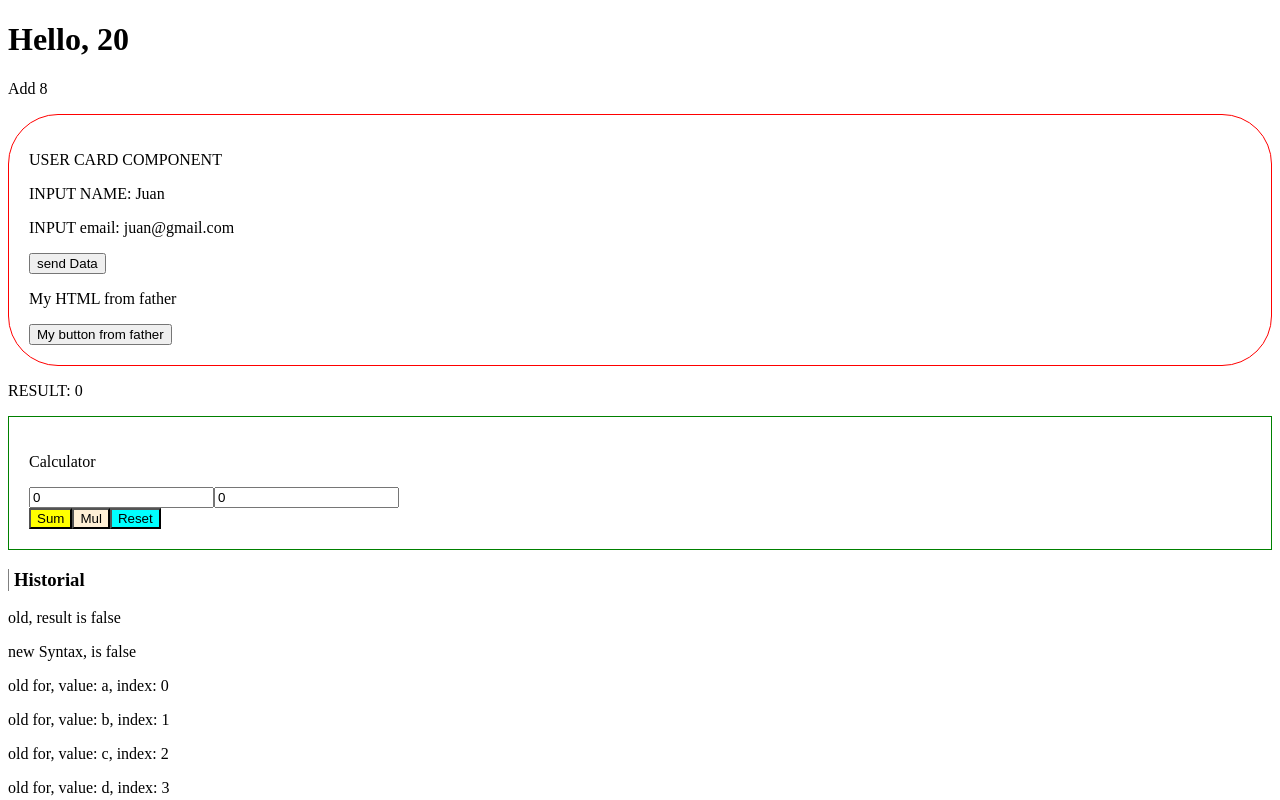
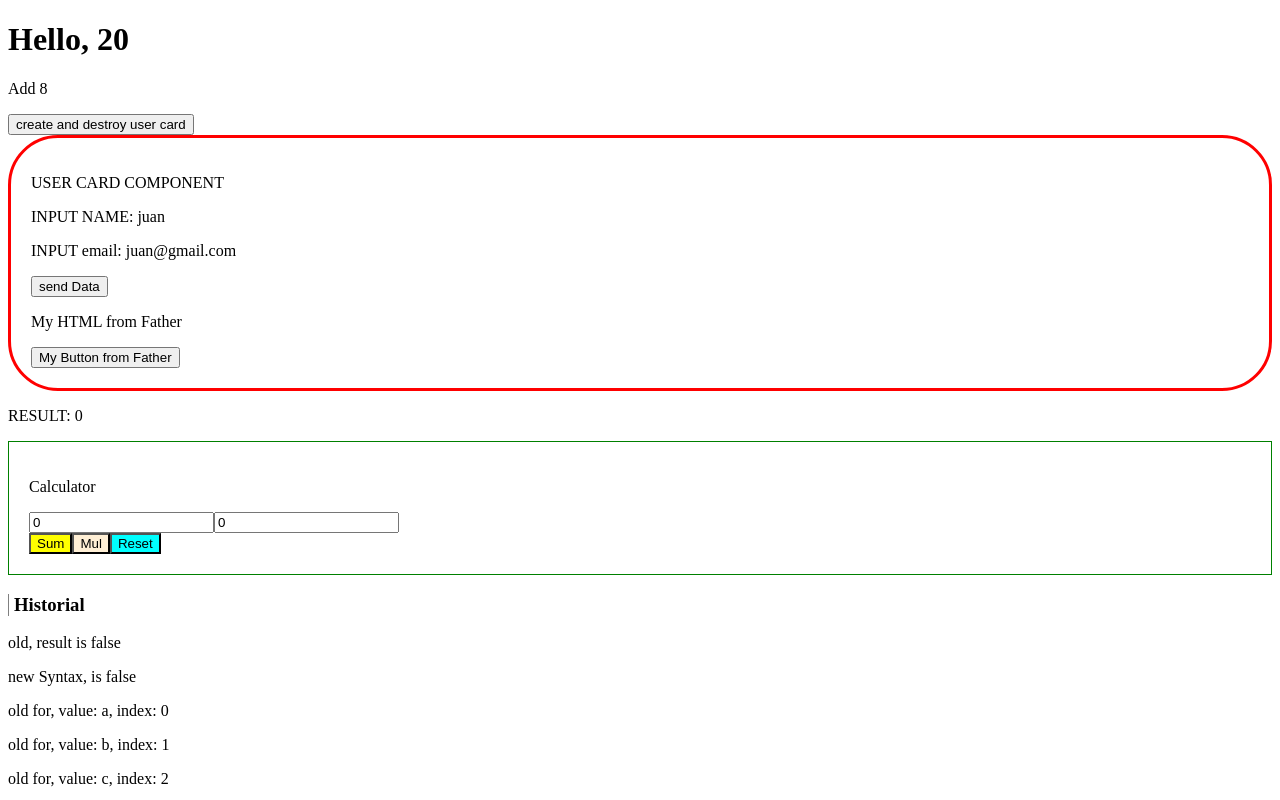
Before and after one commit to diegomarceloledezma/angular-course-2024, an Angular app: page / in a window 1280 px wide. Shown: the top 800 px of the page. Built offline with nearby package versions, Linux system fonts and the light colour scheme.

Commit message:
[30-09-2024] onInit, onDestroy constructor

```diff
--- a/src/app/app.component.html
+++ b/src/app/app.component.html
@@ -3,14 +3,19 @@
 <!-- <p>Substract {{ substract(9,5) }}</p> -->
 <!-- <p>FOR {{ getArray() }}</p> -->
 
-<user-card
-  [name]="'Juan'"
-  [email]="'juan@gmail.com'"
-  (sendData)="receiveData($event)"
->
-  <p>My HTML from father</p>
-  <button>My button from father</button>
-</user-card>
+<button (click)="userCardCreated = !userCardCreated">
+  create and destroy user card
+</button>
+
+@if(userCardCreated){
+  <user-card [name]="'juan'" [email]="'juan@gmail.com'" (sendData)="receiveData($event)">
+    <p>My HTML from Father</p>
+    <button>My Button from Father</button>
+  </user-card>
+
+} @else {
+  <p>user card destroyed</p>
+}
 
 <p>RESULT: {{ result }}</p>
 
--- a/src/app/app.component.ts
+++ b/src/app/app.component.ts
@@ -24,7 +24,12 @@ interface IPerson {
   templateUrl: './app.component.html',
   styleUrl: './app.component.scss',
 })
+
+
 export class AppComponent {
+
+  userCardCreated = true
+
   result: number = 0;
   history: { operation: string; result: number }[] = [];
   title: number = 10;
--- a/src/app/user-card/user-card.component.scss
+++ b/src/app/user-card/user-card.component.scss
@@ -1,5 +1,5 @@
 .user-card {
-  border: 1px solid red;
+  border: 3px solid red;
   border-radius: 50px;
   padding: 20px;
 }
--- a/src/app/user-card/user-card.component.ts
+++ b/src/app/user-card/user-card.component.ts
@@ -1,5 +1,5 @@
 import { CommonModule } from '@angular/common';
-import { Component, EventEmitter, Input, Output } from '@angular/core';
+import { Component, EventEmitter, Input, OnDestroy, OnInit, Output } from '@angular/core';
 
 @Component({
   selector: 'user-card',
@@ -8,13 +8,25 @@ import { Component, EventEmitter, Input, Output } from '@angular/core';
   templateUrl: './user-card.component.html',
   styleUrl: './user-card.component.scss'
 })
-export class UserCardComponent {
+export class UserCardComponent implements OnInit, OnDestroy {
 
   @Input() name:string = ''
   @Input() email:string = ''
 
   @Output() sendData = new EventEmitter()
 
+  constructor(){
+    console.log('user card constructor')
+  }
+
+  ngOnInit(): void {
+    console.log('user card on init')
+  }
+
+  ngOnDestroy(): void {
+    console.log('user card destroy')
+  }
+
   public onSendData(){
     this.sendData.emit('Hi from child component')
   }
```
